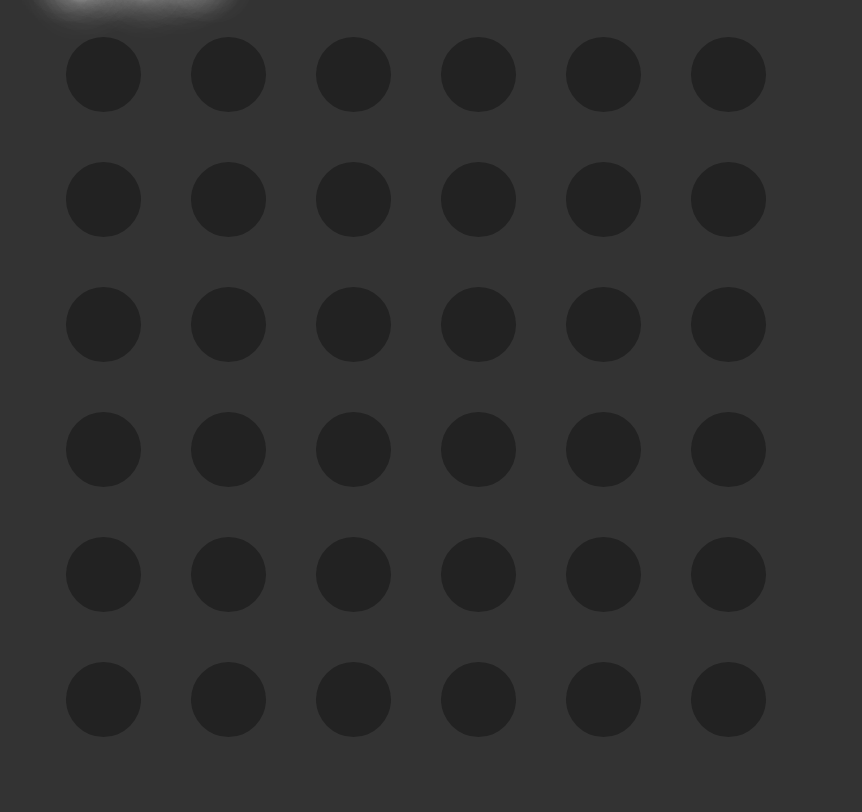
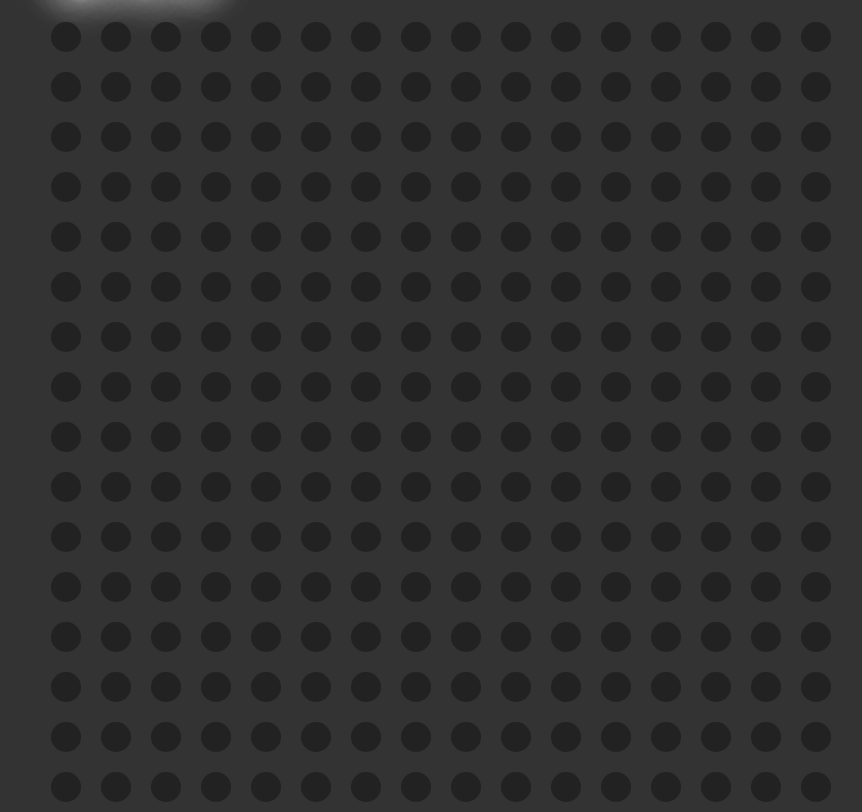
Before and after one commit to lewis00001/lightUpDots, a plain HTML site: page index.html in a window 1280 px wide. Shown: the part 60-872 px from the top of the page, without its empty margins (199-1061 px from the left). Before the commit the page ends 822 px from the top, so only its background shows below. Drawn offline with nearby package versions, Linux system fonts and the light colour scheme.

Commit message:
increased dot count to 256 - for Wendy

```diff
--- a/app.js
+++ b/app.js
@@ -1,6 +1,6 @@
 $(document).ready(function () {
 
-    let numDots = 36;
+    let numDots = 256;
     for (let i = 0; i < numDots; i++) {
         $(".content").append("<div class='circ off'></div>");
     }
--- a/index.html
+++ b/index.html
@@ -18,13 +18,13 @@ h1 {
 }
 
 .circ {
-   margin: 25px;
+   margin: 10px;
     float: left;
     cursor: pointer;
     opacity: 100%;
     border-radius: 50%;
-    width: 75px;
-    height: 75px;
+    width: 30px;
+    height: 30px;
 }
 .r {
   box-shadow: 0 0 8px #fff, 0 0 30px hotpink,
```
